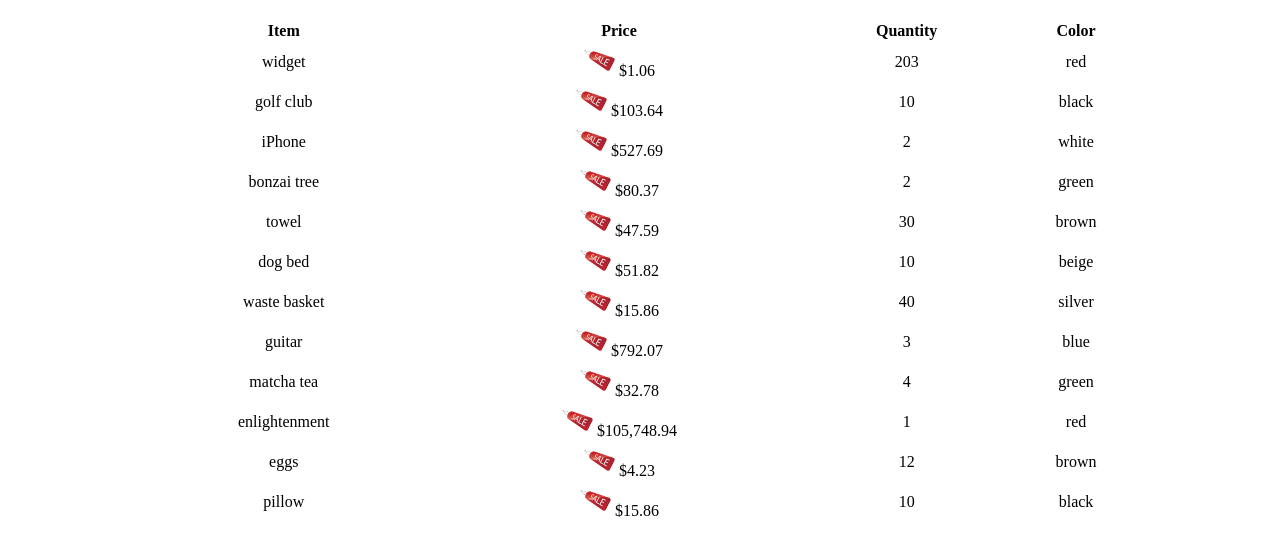
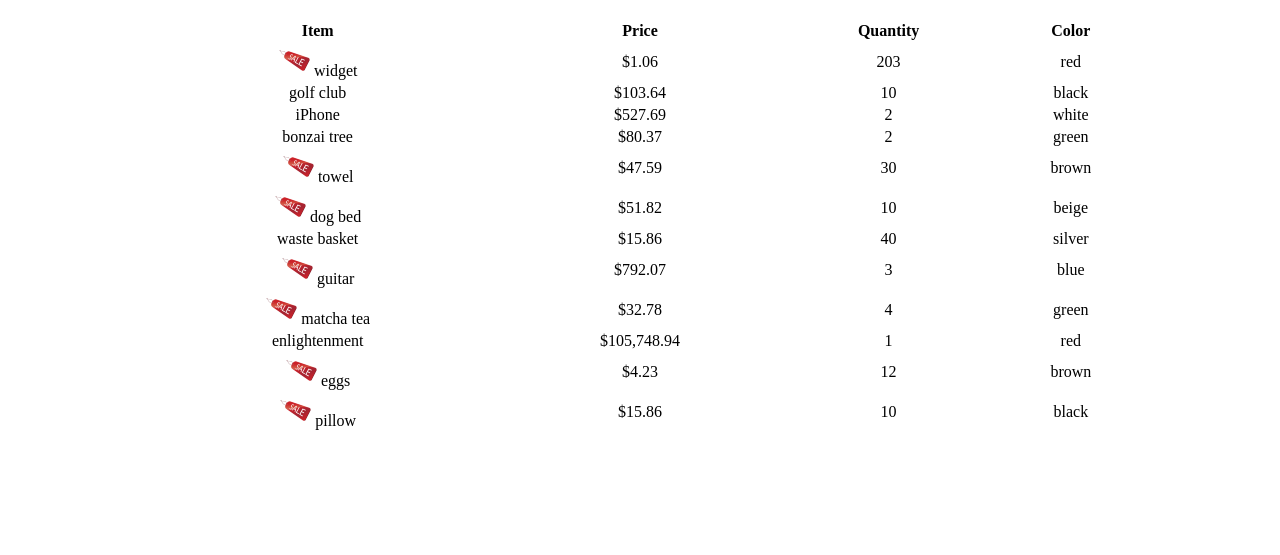
Before and after one commit to csaminak/shopular, a website: page src/index.html in a window 1280 px wide. Shown: the part 61-616 px from the top of the page. Drawn offline with nearby package versions, Linux system fonts and the light colour scheme; files that its build step writes are made by us from their sources.

Commit message:
added sale class to style and add sale image tag

```diff
--- a/src/index.html
+++ b/src/index.html
@@ -37,10 +37,10 @@
                 <tbody>
                     <tr ng-repeat='item in shopular.inventory'>
                         <td>
+                            <img ng-class='{sale: item.discount > 0}' ng-show='item.discount > 0' src='images/sale.png'>
                             {{item.name}}
                         </td>
                         <td>
-                            <img ng-class='{sale: item.discount > 0}' src='images/sale.png'>
                             {{(item.price - item.discount) * (1 + shopular.tax) | currency: '$'}}
                         </td>
                         <td>
```
Also changed, not shown: build/index.html.
